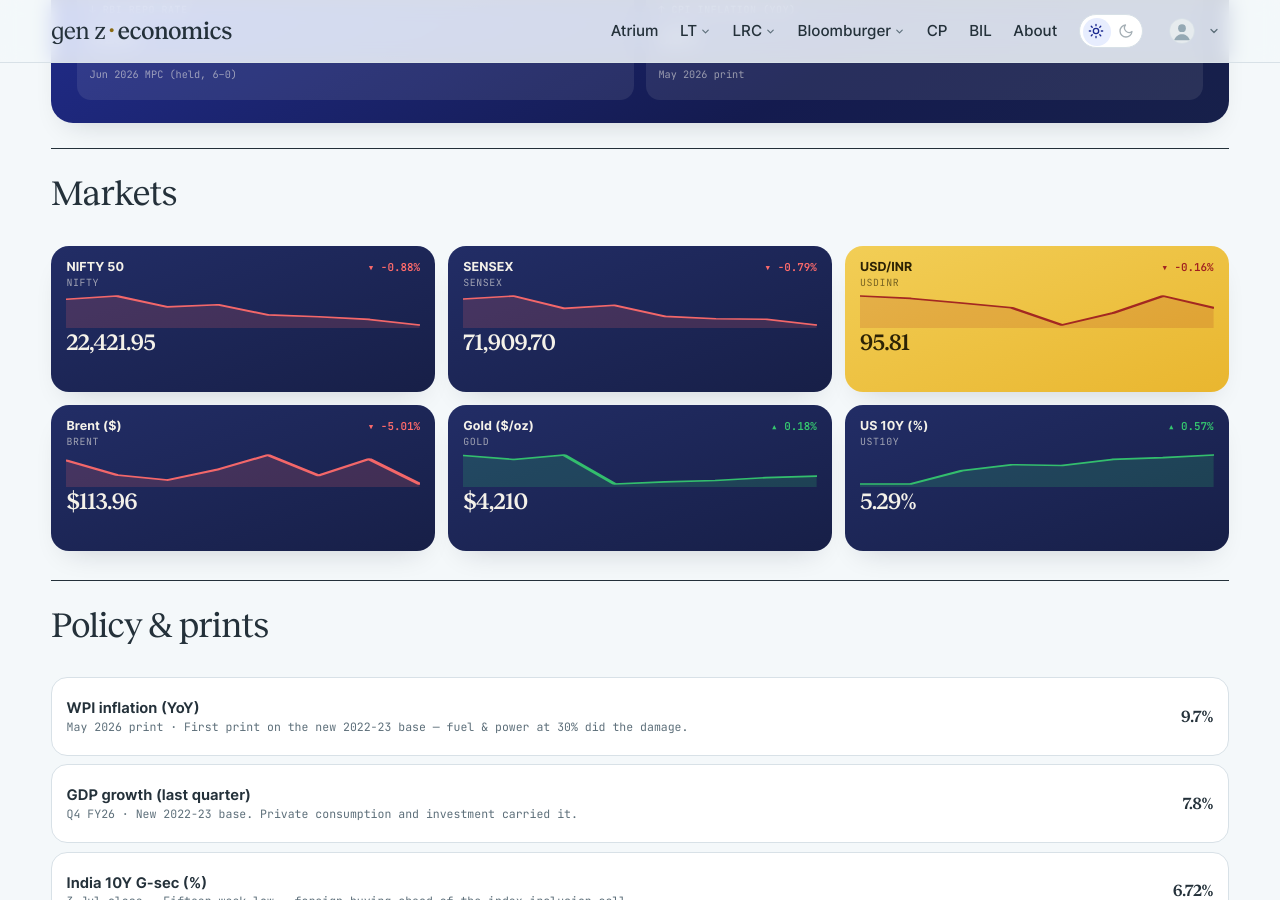
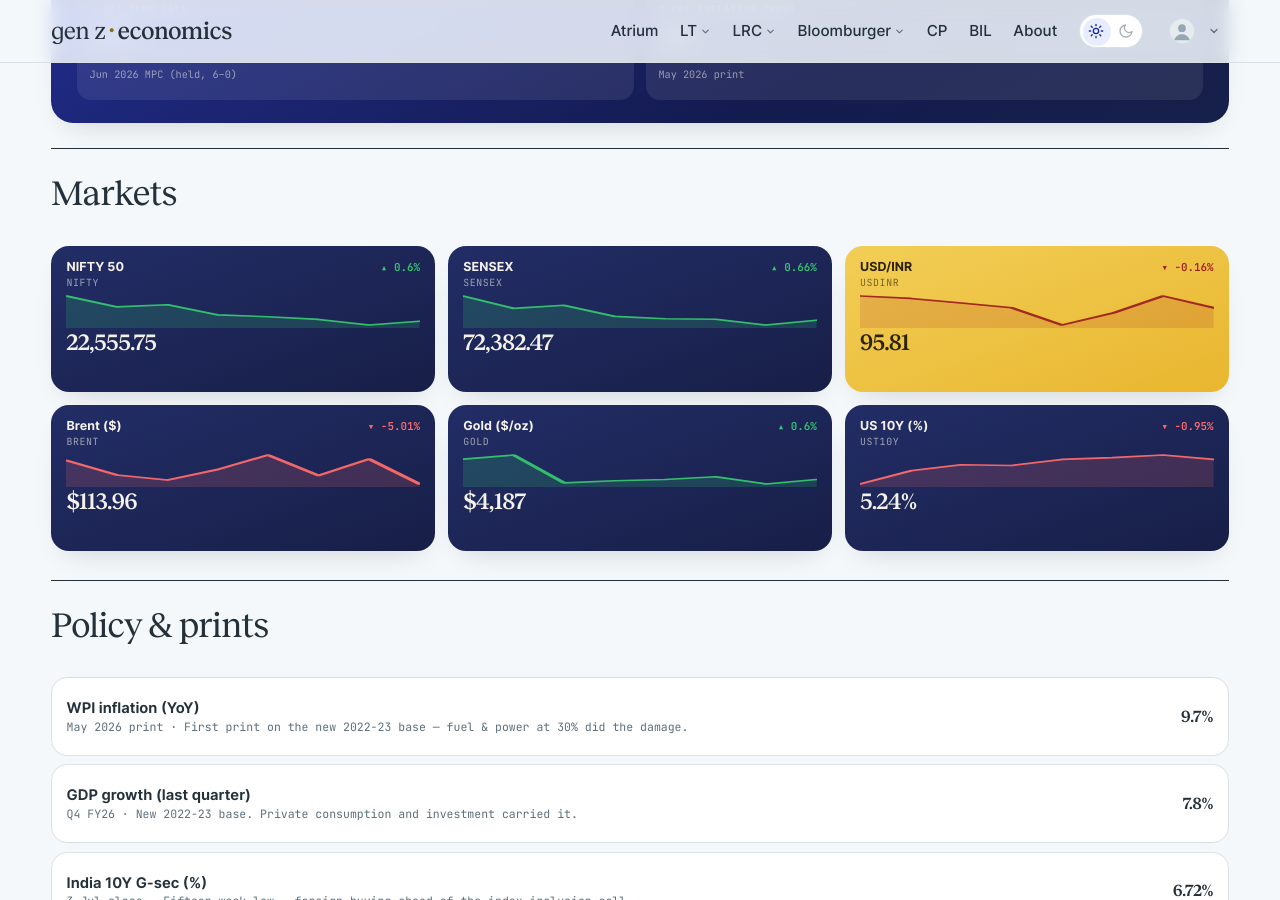
Before and after one commit to harsharya7021/genz-economics.com, a Jekyll site: the page built from macro-watch.html, in a window 1280 px wide and 900 px high, scrolled down 599 px. Built offline with Jekyll 4.4.1, drawn with Linux system fonts in a browser that asks for light colours; comment, search, counter and statistics services are not loaded.

Commit message:
data: morning market refresh

```diff
--- a/_data/macro.json
+++ b/_data/macro.json
@@ -1,34 +1,34 @@
 {
-  "as_of": "1 Oct 2026 close",
+  "as_of": "5 Oct 2026 close",
   "auto": {
     "nifty": {
       "label": "NIFTY 50",
-      "v": "22,421.95",
-      "chg": -0.88,
+      "v": "22,555.75",
+      "chg": 0.6,
       "spark": [
-        23329.0,
         23446.801,
         23063.1,
         23140.5,
         22780.25,
         22716.199,
         22620.449,
-        22421.949
+        22421.949,
+        22555.75
       ]
     },
     "sensex": {
       "label": "SENSEX",
-      "v": "71,909.70",
-      "chg": -0.79,
+      "v": "72,382.47",
+      "chg": 0.66,
       "spark": [
-        74529.078,
         74828.25,
         73580.539,
         73895.742,
         72771.719,
         72529.07,
         72480.289,
-        71909.703
+        71909.703,
+        72382.469
       ]
     },
     "usdinr": {
@@ -63,32 +63,32 @@
     },
     "gold": {
       "label": "Gold ($/oz)",
-      "v": "$4,210",
-      "chg": 0.18,
+      "v": "$4,187",
+      "chg": 0.6,
       "spark": [
-        4318.4,
         4298.0,
         4321.2,
         4168.4,
         4179.7,
         4186.7,
         4202.3,
-        4210.0
+        4162.3,
+        4187.1
       ]
     },
     "ust10y": {
       "label": "US 10Y (%)",
-      "v": "5.29%",
-      "chg": 0.57,
+      "v": "5.24%",
+      "chg": -0.95,
       "spark": [
-        4.96,
         4.96,
         5.11,
         5.18,
         5.17,
         5.24,
         5.26,
-        5.29
+        5.29,
+        5.24
       ]
     }
   },
--- a/_data/markets.yml
+++ b/_data/markets.yml
@@ -2,16 +2,15 @@
 # USD/INR) are refreshed each weekday morning by the market-data workflow;
 # the India 10Y G-Sec line is maintained by hand. Do not hand-edit the
 # live tickers — the job overwrites them.
-as_of: 1 Oct 2026
+as_of: 5 Oct 2026
 tickers:
 - symbol: NIFTY 50
   code: ^NSEI
-  value: 22,421.95
-  change: −198.50
-  pct: −0.88%
-  dir: down
+  value: 22,555.75
+  change: '+133.80'
+  pct: +0.60%
+  dir: up
   spark:
-  - 23329.0
   - 23446.801
   - 23063.1
   - 23140.5
@@ -19,14 +18,14 @@ tickers:
   - 22716.199
   - 22620.449
   - 22421.949
+  - 22555.75
 - symbol: SENSEX
   code: BSE
-  value: 71,909.70
-  change: −570.59
-  pct: −0.79%
-  dir: down
+  value: 72,382.47
+  change: '+472.77'
+  pct: +0.66%
+  dir: up
   spark:
-  - 74529.078
   - 74828.25
   - 73580.539
   - 73895.742
@@ -34,6 +33,7 @@ tickers:
   - 72529.07
   - 72480.289
   - 71909.703
+  - 72382.469
 - symbol: USD / INR
   code: FX
   value: '95.81'
```
